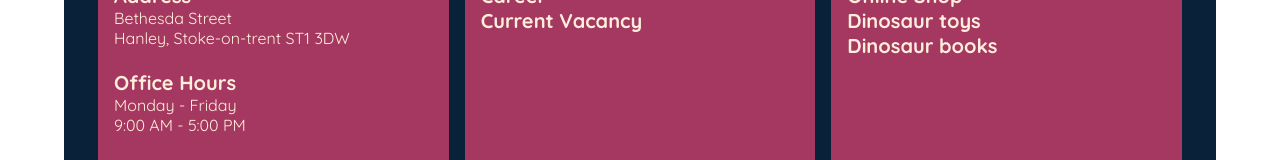
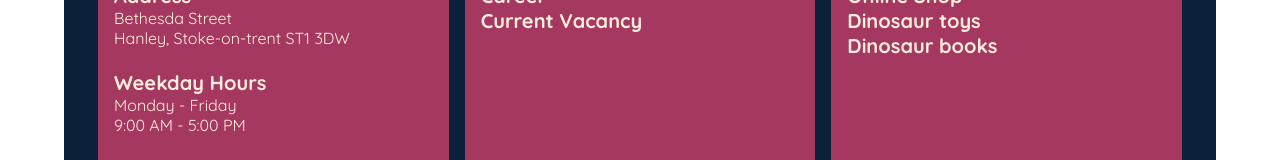
Before and after one commit to flyingduck92/web-design-react, a React (Vite) app: page / in a window 1280 px wide. Shown: the part 2080-2240 px from the top of the page. Built offline with nearby package versions, Linux system fonts and the light colour scheme.

Commit message:
Update weekday hours info

```diff
--- a/src/components/WorkingHour.jsx
+++ b/src/components/WorkingHour.jsx
@@ -10,7 +10,7 @@ function WorkingHours() {
           Hanley, Stoke-on-trent ST1 3DW
         </p>
 
-        <h4>Office Hours</h4>
+        <h4>Weekday Hours</h4>
         <p><time>Monday - Friday <br />9:00 AM - 5:00 PM</time></p>
 
         <h4>Weekend Hours</h4>
```
